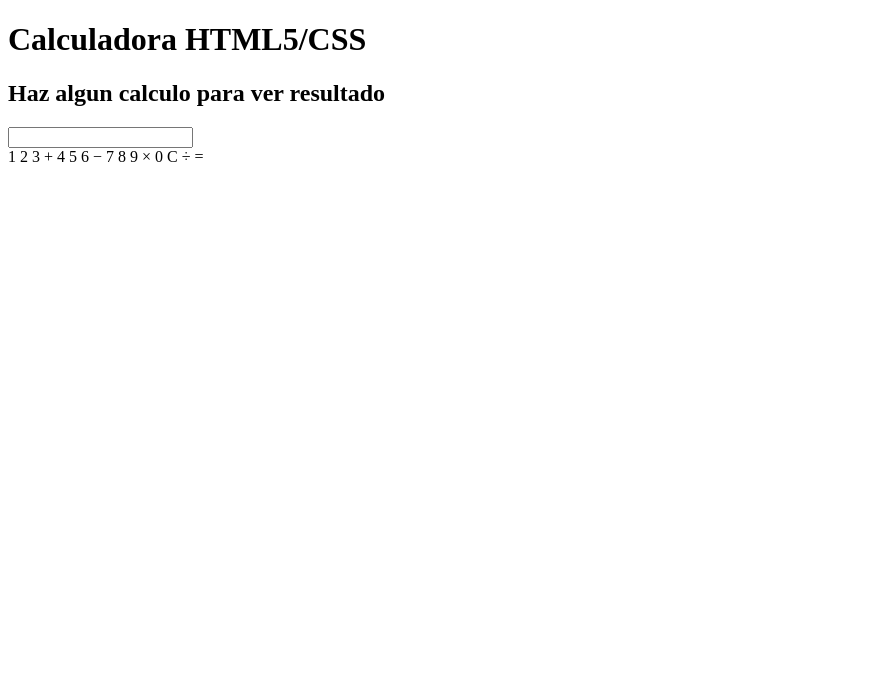
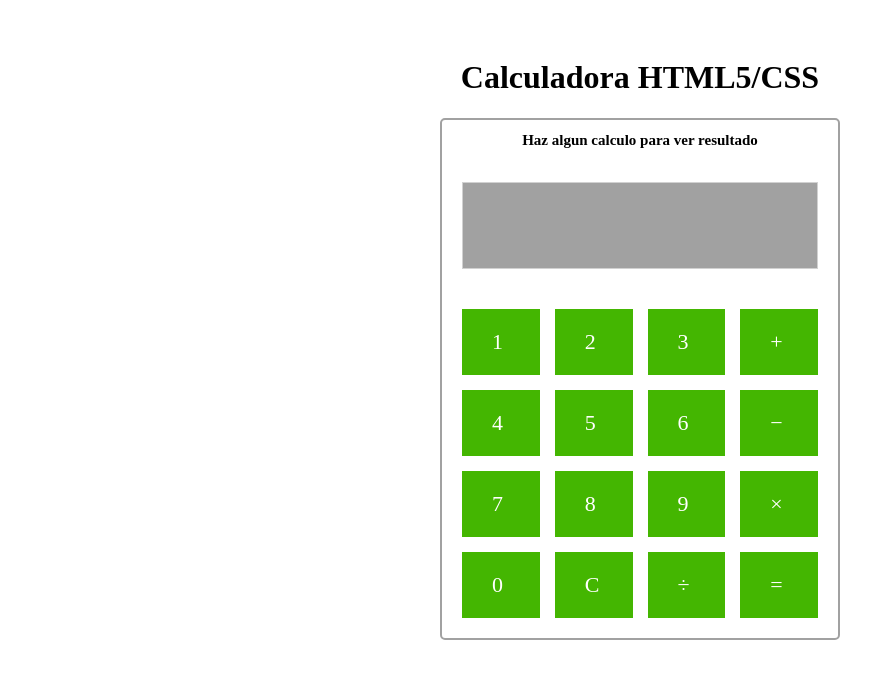
Before and after one commit to Stephanny1401/calculator, a plain HTML site: page index.html in a window 1280 px wide. Shown: the whole page, without its empty margins (0-895 px from the left). Drawn offline with Linux system fonts and the light colour scheme; the site is published under a folder, as on GitHub Pages, so addresses that start at the root find nothing.

Commit message:
fixing path of css

```diff
--- a/index.html
+++ b/index.html
@@ -5,7 +5,7 @@
     <meta http-equiv="X-UA-Compatible" content="IE=edge">
     <meta name="viewport" content="width=device-width, initial-scale=1.0">
     <title>calculator-Javascript</title>
-    <link rel="stylesheet" type= "text/css" href="/css/estilos.css">
+    <link rel="stylesheet" type= "text/css" href="css/estilos.css">
 </head>
 <body>
     <h1>Calculadora HTML5/CSS </h1>
```
